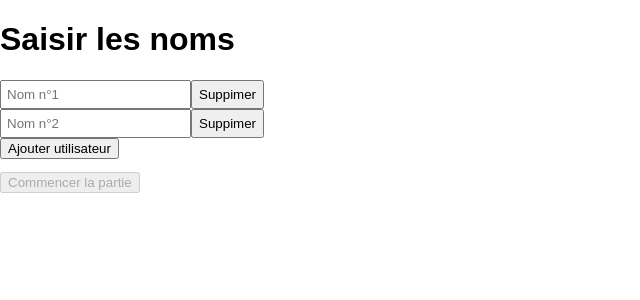
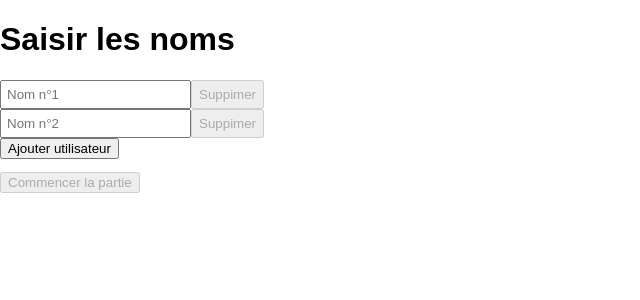
Before and after one commit to alexlabuz/skyjo_score, a Vue app: page / in a window 1280 px wide. Shown: the top 300 px of the page, without its empty margins (0-640 px from the left). Built offline with nearby package versions, Linux system fonts and the light colour scheme.

Commit message:
Ajout d'une restriction entre 2 et 8 joueurs

```diff
--- a/src/pages/Names.vue
+++ b/src/pages/Names.vue
@@ -5,11 +5,11 @@
 	<div class="list_user">
 		<div v-for="(u, index) in score.data.users" class="user_name_input">
 			<input type="text" v-model="u.name" :placeholder="`Nom n°${index + 1}`" maxlength="12" :disabled="score.data.gameStart" />
-			<button @click="deleteUser(u)" :disabled="score.data.gameStart">Suppimer</button>
+			<button @click="deleteUser(u)" :disabled="isDeleteUserDisabled">Suppimer</button>
 		</div>
 	</div>
 
-	<button @click="addUser" :disabled="score.data.gameStart" style="margin-bottom: 1em;">Ajouter utilisateur</button>
+	<button @click="addUser" :disabled="isAddUserDisabled" style="margin-bottom: 1em;">Ajouter utilisateur</button>
 	<button :disabled="!getValidNames" @click="startGame">{{ !score.data.gameStart ? 'Commencer la partie' : 'Afficher les score'}}</button>
 </div>
 </template>
@@ -21,7 +21,10 @@ import { computed } from 'vue';
 
 const score = useScoreStore();
 
-const getValidNames = computed(() => !score.data.users.some(u => u.name === null || u.name.length <= 0))
+const isAddUserDisabled = computed(() => score.data.gameStart || score.data.users.length >= 8);
+const isDeleteUserDisabled = computed(() => score.data.gameStart || score.data.users.length <= 2);
+
+const getValidNames = computed(() => !score.data.users.some(u => u.name === null || u.name.length <= 0));
 
 function startGame() {
 	score.data.gameStart = true;
```
